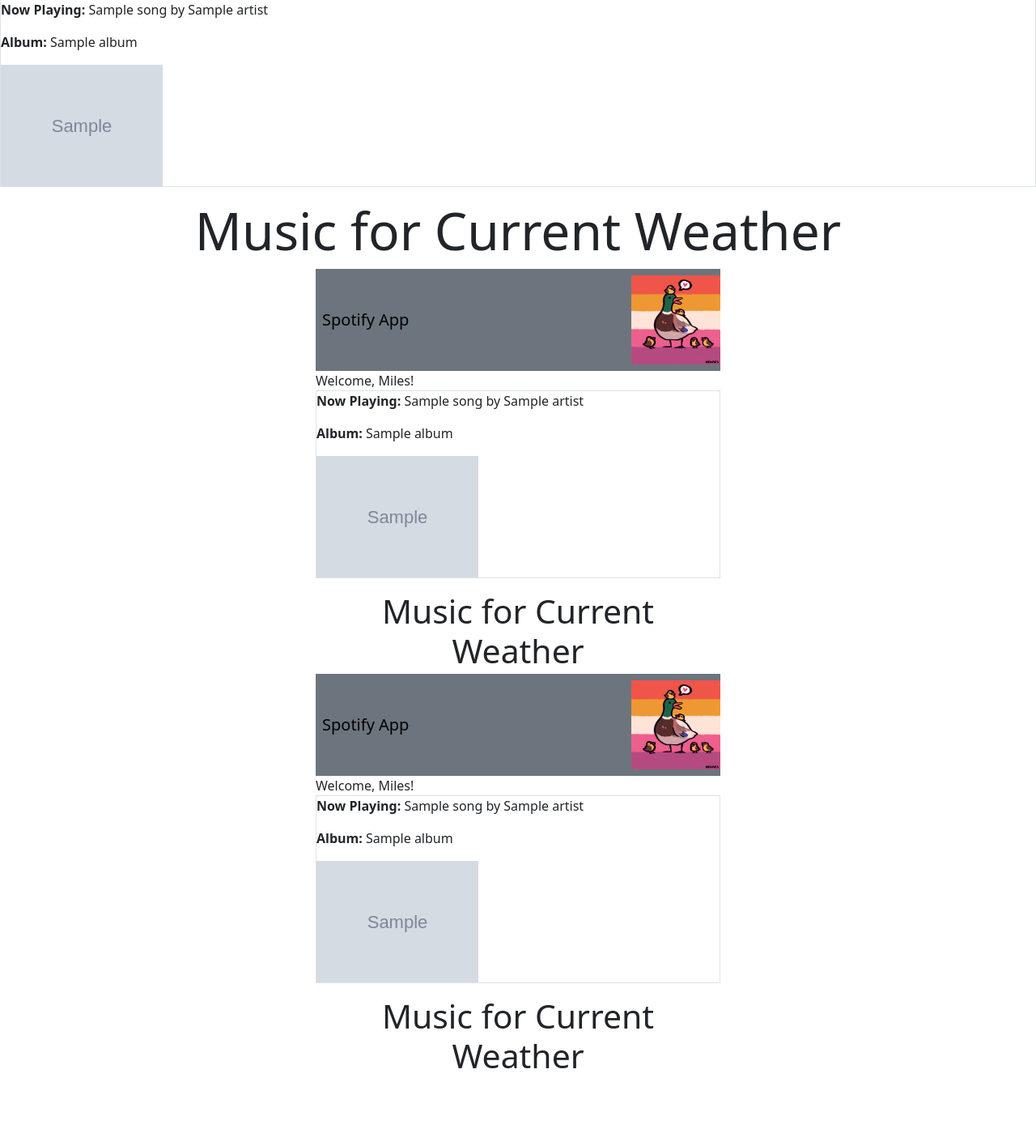
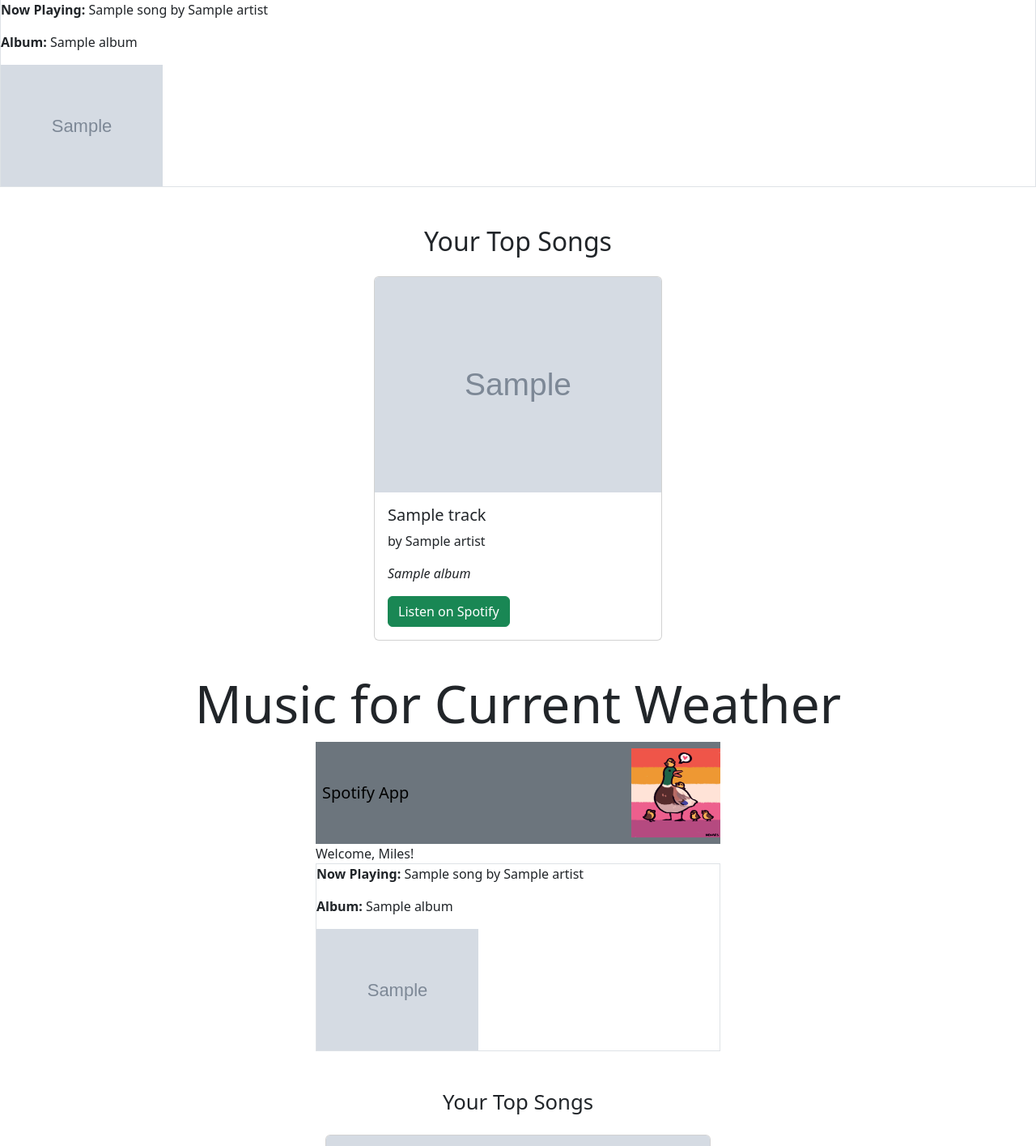
Before and after one commit to mrenwicka/COM-306-Spotify-Project, a Flask app: template templates/index.html in a window 1280 px wide. Shown: the part 151-1566 px from the top of the page at 81% size. Before the commit the page ends 1470 px from the top, so only its background shows below. Run offline with Flask 3, Linux system fonts and the light colour scheme; the template is opened without the code that fills it: most values are stand-ins (such as "Sample title", 1, 10 or a date in 2020); grey boxes marked "Sample" are stand-in pictures.

Commit message:
Update index.html

```diff
--- a/templates/index.html
+++ b/templates/index.html
@@ -34,6 +34,25 @@
       </div>
     {% endif %}
 
+    <div class="container mt-5">
+      <h2 class="text-center mb-4">Your Top Songs</h2>
+      <div class="row justify-content-center">
+          {% for track in top_tracks %}
+          <div class="col-md-4 mb-4">
+              <div class="card h-100">
+                  <img src="{{ track.image }}" class="card-img-top" alt="Album Cover">
+                  <div class="card-body">
+                      <h5 class="card-title">{{ track.name }}</h5>
+                      <p class="card-text">by {{ track.artist }}</p>
+                      <p class="card-text"><em>{{ track.album }}</em></p>
+                      <a href="{{ track.url }}" target="_blank" class="btn btn-success">Listen on Spotify</a>
+                  </div>
+              </div>
+          </div>
+          {% endfor %}
+      </div>
+  </div>
+
 
     <div class="jumbotron mt-3 container rounded">
         <h1 class="display-3 text-center">Music for Current Weather</h1>
```
